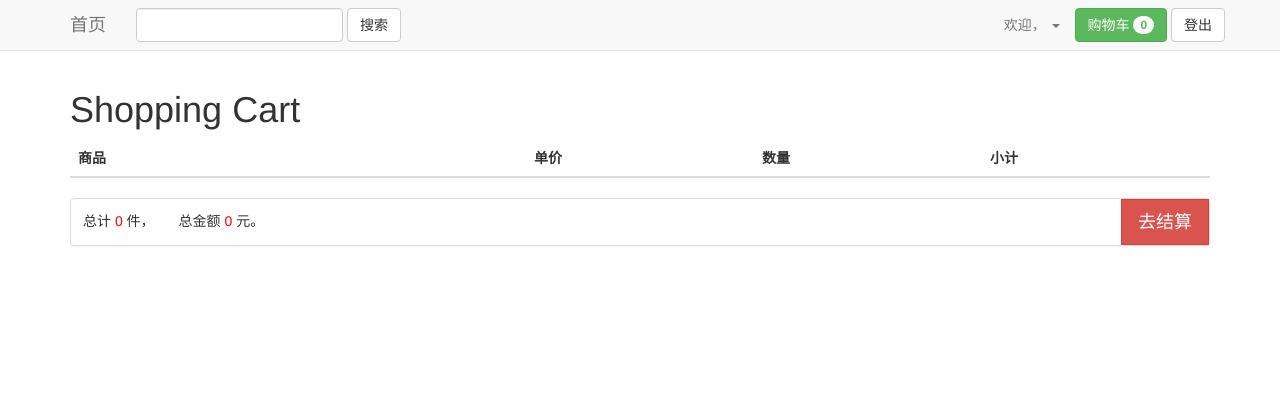
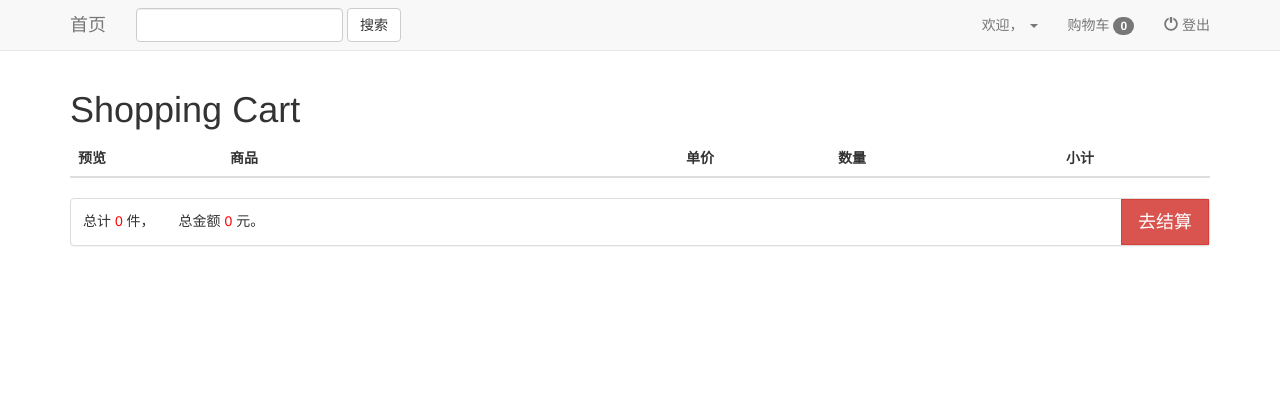
Before and after one commit to UItraman/buy, a Flask app: page /user/cart in a window 1280 px wide. Shown: the top 420 px of the page. Run offline with Flask 2, Linux system fonts and the light colour scheme; a database or web service that is not in the repository returns one stand-in record (values such as "Sample title"); lists and menus that the app fills with data are empty; some libraries are stand-ins or nearby versions.

Commit message:
1.增加首页搜索功能。2.改进css

```diff
--- a/static/css/base.css
+++ b/static/css/base.css
@@ -74,6 +74,9 @@
     .quantity-form span {
         width: 20px;
     }
+    .quantity-form a {
+        width: 15px;
+    }
 }
 .th-col-2 {
     width: 20%;
@@ -96,10 +99,27 @@
     height: 50px;
     width: 50px;
 }
+.product-pic-m {
+    height: 100px;
+    width: 100px;
+}
 .product-pic-l {
     height: 200px;
     width: 200px;
 }
 .product-item {
-    padding:5px;
+    padding: 5px 0;
 }
+.block-center {
+    text-align: center;
+}
+.list-item {
+    padding-top: 15px;
+    padding-bottom: 15px;
+}
+.list-item + .list-item {
+    border-top: 1px solid #ddd;
+}
+.list-pic-fix {
+    padding-left: 0;
+}
--- a/templates/base.html
+++ b/templates/base.html
@@ -4,7 +4,7 @@
     <meta charset="utf-8">
     <meta name="viewport" content="width=device-width, initial-scale=1, maximum-scale=1, user-scalable=no">
     <title>ATM.BUY.</title>
-    <link rel="stylesheet" href="{{ url_for('static',filename='css/bootstrap.css') }}">
+    <link href="https://cdn.bootcss.com/bootstrap/3.3.7/css/bootstrap.min.css" rel="stylesheet">
     <link rel="stylesheet" href="{{ url_for('static',filename='css/base.css') }}">
     <script src="https://cdn.bootcss.com/jquery/3.2.1/jquery.min.js"></script>
     <script src="https://cdn.bootcss.com/bootstrap/3.3.7/js/bootstrap.min.js"></script>
@@ -25,28 +25,41 @@
             </div>
 
             <div class="collapse navbar-collapse" id="base-nav-collapse-1">
-                <form class="navbar-form navbar-left">
+                <form class="navbar-form navbar-left" action="{{ url_for('index.index')}}" method="post">
                     <div class="form-group">
-                        <input type="text" class="form-control">
+                        <input type="text" class="form-control" name="search">
                     </div>
                     <button type="submit" class="btn btn-default">搜索</button>
                 </form>
                 <ul class="nav navbar-nav navbar-right">
                     {% if u %}
                     <li class="dropdown">
-                    <a class="dropdown-toggle" data-toggle="dropdown" role="button" aria-haspopup="true" aria-expanded="false">
+                        <a class="dropdown-toggle"
+                           data-toggle="dropdown" role="button" aria-haspopup="true" aria-expanded="false">
                           欢迎，{{ u.username }} <span class="caret"></span></a>
                         <ul class="dropdown-menu">
-                        <li><a href="{{ url_for('user.orders') }}">我的订单</a></li>
+                            <li><a class="" href="{{ url_for('user.orders') }}">我的订单</a></li>
                         </ul>
                     </li>
-                <a class="btn btn-success navbar-btn" href="{{ url_for('user.cart') }}">购物车
+                    <li><a class="block-center" href="{{ url_for('user.cart') }}">购物车
                         <span class="badge">{{ u.cart|count }}</span>
+                    </a></li>
+                    <li>
+                        <a class="block-center" href="{{ url_for('user.logout') }}">
+                            <span class="glyphicon glyphicon-off"></span> 登出
                         </a>
-                <a class="btn btn-default navbar-btn" href="{{ url_for('user.logout') }}">登出</a>
+                    </li>
                     {% else %}
-                <a class="btn btn-primary navbar-btn" href="{{ url_for('user.login') }}">登录</a>
-                <a class="btn btn-default navbar-btn" href="{{ url_for('user.register') }}">注册</a>
+                    <li>
+                        <a class="block-center" href="{{ url_for('user.login') }}">
+                            <span class="glyphicon glyphicon-log-in"></span> 登录
+                        </a>
+                    </li>
+                    <li>
+                        <a class="block-center" href="{{ url_for('user.register') }}">
+                            <span class="glyphicon glyphicon-user"></span> 注册
+                        </a>
+                    </li>
                     {% endif %}
                 </ul>
             </div>
--- a/templates/user_cart.html
+++ b/templates/user_cart.html
@@ -6,10 +6,11 @@
 <table class="table table-striped table-hover">
     <thead>
         <tr>
+            <th class="th-col-1">预览</th>
             <th class="th-col-4">商品</th>
-            <th class="th-col-2">单价</th>
+            <th class="th-col-1">单价</th>
             <th class="th-col-2">数量</th>
-            <th class="th-col-2">小计</th>
+            <th class="th-col-1">小计</th>
         </tr>
     </thead>
     <tbody>
@@ -17,8 +18,8 @@
         <tr data-id={{ p.id }}>
             <td>
                 <img src="{{ p.pic }}"  class="product-pic-s">
-                {{ p.name }}
             </td>
+            <td>{{ p.name }}</td>
             <td>{{ p.price }}</td>
             <td>
                 <div class="quantity-form">
```
Also changed, not shown: routes/index.py (+11 -0 lines), templates/index.html (+13 -9 lines). Lines whose indentation alone changed are shown as unchanged.
